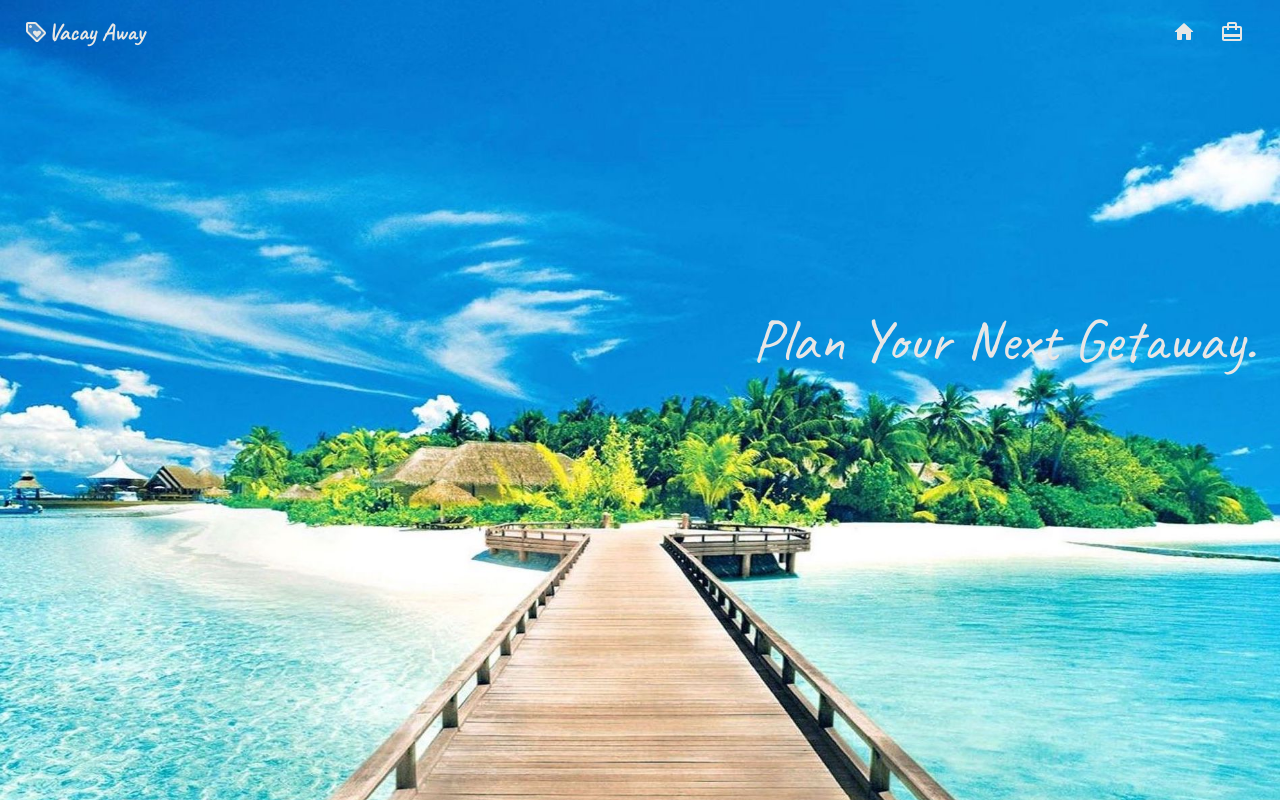
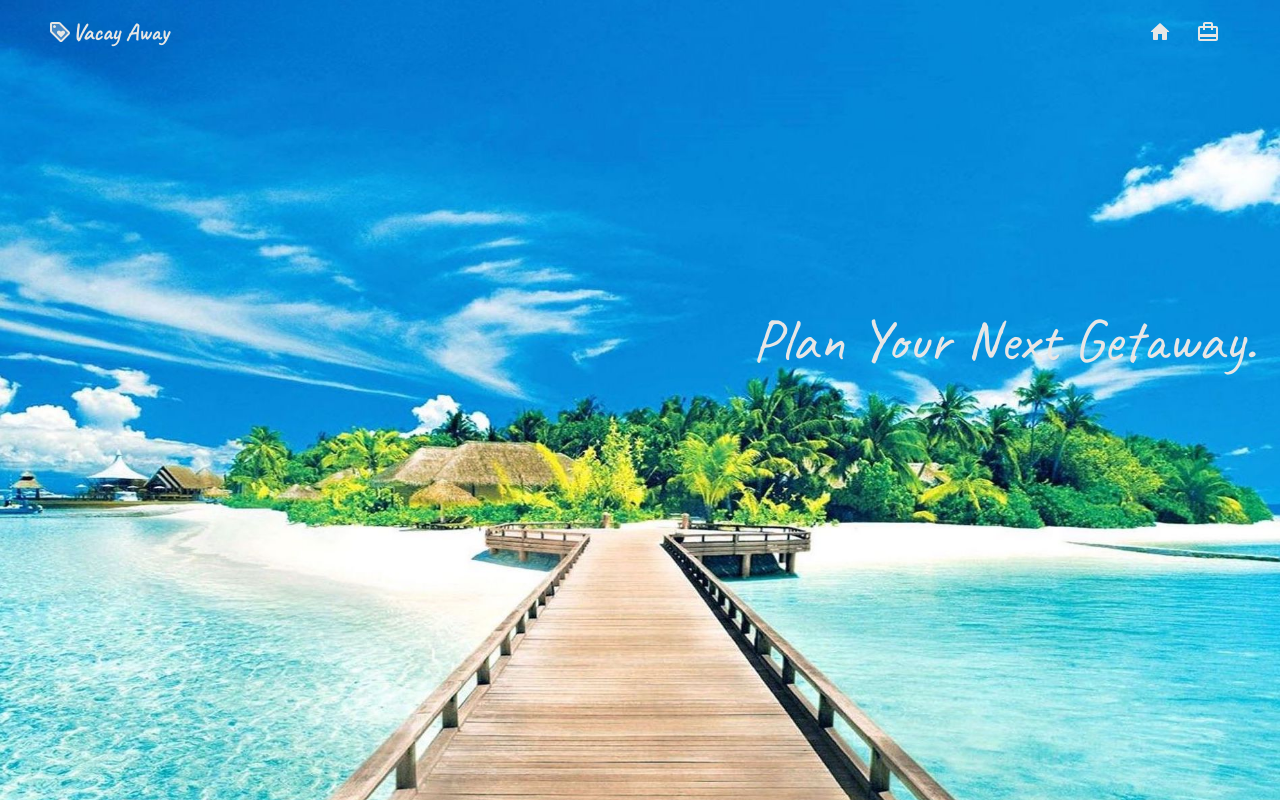
Before and after one commit to kotomino/vacay-away-frontend, a React (Create React App) app: page / in a window 1280 px wide. Built offline with nearby package versions, Linux system fonts and the light colour scheme; no server answers; a web font is replaced by a local one.

Commit message:
crated container

```diff
--- a/src/components/Navbar.js
+++ b/src/components/Navbar.js
@@ -7,6 +7,7 @@ import IconButton from '@material-ui/core/IconButton';
 import CardTravelIcon from '@material-ui/icons/CardTravel';
 import HomeRoundedIcon from '@material-ui/icons/HomeRounded';
 import LoyaltyTwoToneIcon from '@material-ui/icons/LoyaltyTwoTone';
+import { Container } from '@material-ui/core';
 
 const useStyles = makeStyles((theme) => ({
   root: {
@@ -27,7 +28,7 @@ function Navbar() {
   const classes = useStyles();
 
   return (
-    <div className={classes.root}>
+    <Container className={classes.root}>
       <AppBar position="static" className={classes.navbar} elevation={0} >
         <Toolbar>
           <LoyaltyTwoToneIcon color="primary"/>
@@ -42,7 +43,7 @@ function Navbar() {
           </IconButton>
         </Toolbar>
       </AppBar>
-    </div>
+    </Container>
   )
 }
 
```
